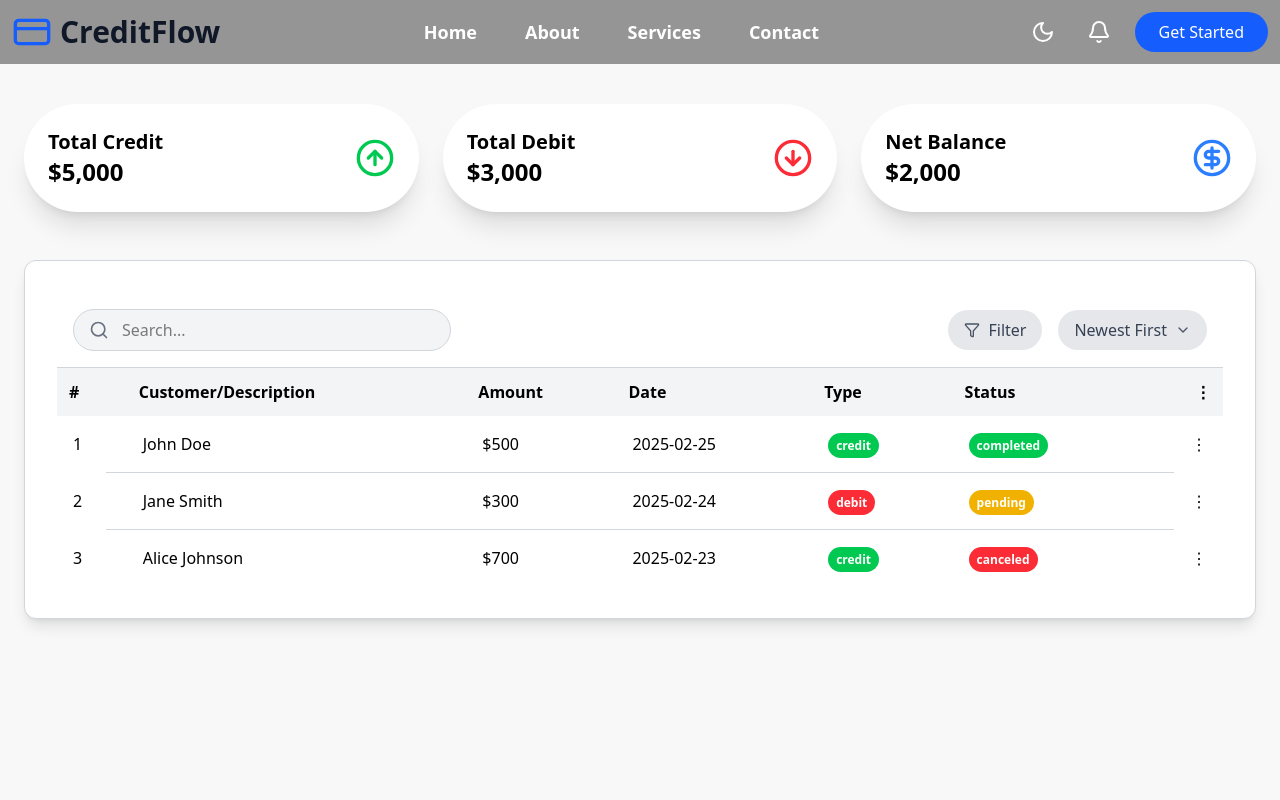
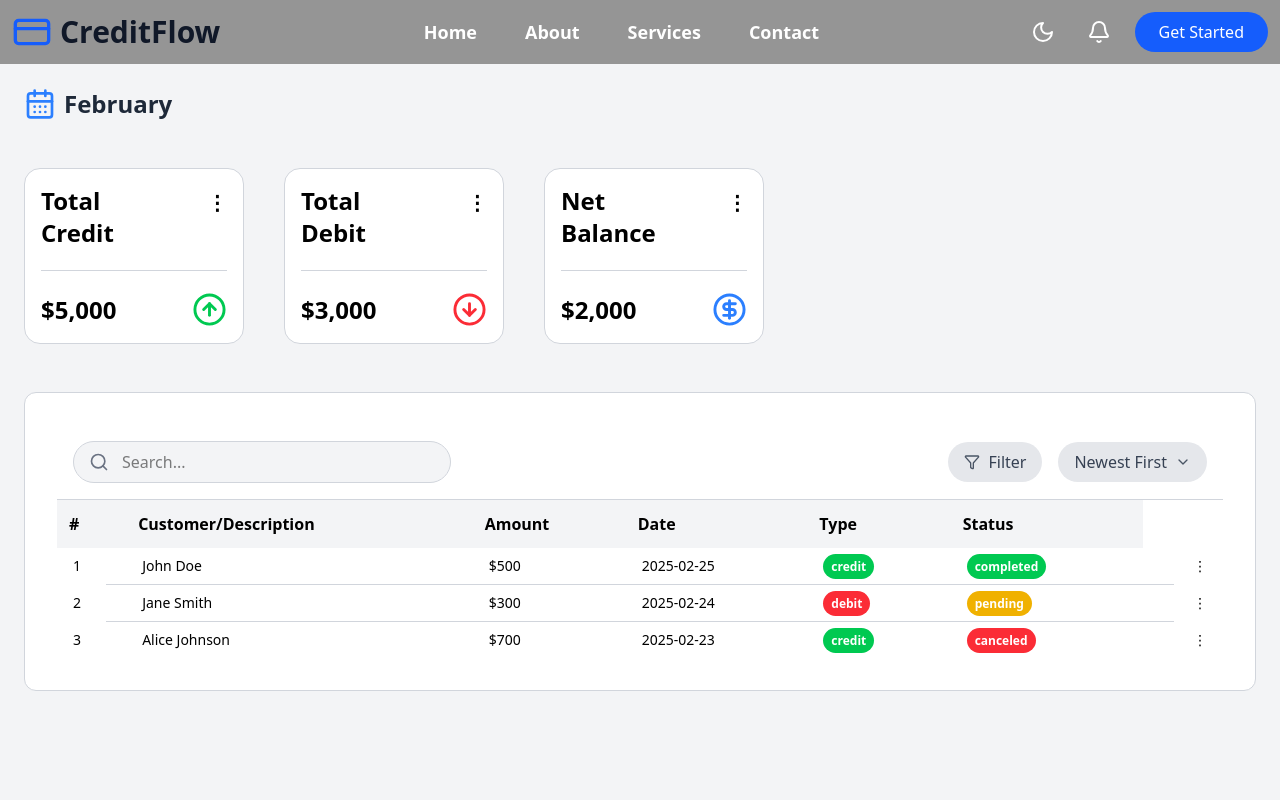
Before and after one commit to ramji023/CreditFlow, a React (Vite) app: page /dashboard in a window 1280 px wide. Shown: the top 800 px of the page. Built offline with nearby package versions, Linux system fonts and the light colour scheme.

Commit message:
make some changes in dashboard component

```diff
--- a/src/Layout/Navbar.jsx
+++ b/src/Layout/Navbar.jsx
@@ -5,7 +5,7 @@ function Navbar() {
     const [darkMode, setDarkMode] = useState(false);
 
     return (
-        <header className="fixed w-full top-0 left-0 z-50 text-white" style={{ backgroundColor: "rgba(0, 0, 0, 0.4)" }}>
+        <header className="w-full top-0 left-0 z-50 text-white" style={{ backgroundColor: "rgba(0, 0, 0, 0.4)" }}>
             <div className="container mx-auto flex items-center justify-between p-3">
                 {/* Logo */}
                 <div className="flex items-center">
--- /dev/null
+++ b/src/components/dashboard/CurrentMonth.jsx
@@ -0,0 +1,17 @@
+import React from "react";
+import { CalendarDays } from "lucide-react";
+
+const CalendarWidget = () => {
+    const currentMonth = new Date().toLocaleString("default", { month: "long" });
+
+    return (
+        <div className="flex items-center gap-2 p-6 w-fit">
+            {/* Colored Icon */}
+            <CalendarDays className="w-8 h-8 text-blue-500" />
+            {/* Current Month */}
+            <span className="text-2xl font-semibold text-gray-800">{currentMonth}</span>
+        </div>
+    );
+};
+
+export default CalendarWidget;
--- a/src/components/dashboard/ExpenseTable.jsx
+++ b/src/components/dashboard/ExpenseTable.jsx
@@ -10,7 +10,7 @@ const ExpenseTable = () => {
 
   return (
     <div className="p-6">
-      <div className="bg-white rounded-xl shadow-lg border border-gray-300 overflow-hidden p-8">
+      <div className="bg-white rounded-xl border border-gray-300 overflow-hidden p-8">
         {/* Search & Filters Row */}
         <div className="p-4 flex items-center justify-between border-b border-gray-300">
           {/* Search Field with Icon */}
@@ -22,7 +22,6 @@ const ExpenseTable = () => {
               className="pl-12 p-2 rounded-full w-full bg-gray-100 border border-gray-300 focus:outline-none focus:ring-2 focus:ring-blue-400"
             />
           </div>
-
           {/* Right Side: Filter & Sort */}
           <div className="flex items-center space-x-4">
             {/* Filter Button */}
@@ -49,18 +48,18 @@ const ExpenseTable = () => {
               <th className="p-3">Date</th>
               <th className="p-3">Type</th>
               <th className="p-3">Status</th>
-              <th className="p-3 text-right">⋮</th> {/* Rounded top-right corner */}
+              {/* <th className="p-3 text-right">⋮</th> Rounded top-right corner */}
             </tr>
           </thead>
           <tbody>
             {data.map((item, index) => (
               <React.Fragment key={item.id}>
-                <tr>
-                  <td className="p-4">{index + 1}</td>
-                  <td className="p-4">{item.customer}</td>
-                  <td className="p-4">{item.amount}</td>
-                  <td className="p-4">{item.date}</td>
-                  <td className="p-4">
+                <tr className="text-sm font-medium">
+                  <td className="py-2 px-4">{index + 1}</td>
+                  <td className="py-2 px-4">{item.customer}</td>
+                  <td className="py-2 px-4">{item.amount}</td>
+                  <td className="py-2 px-4">{item.date}</td>
+                  <td className="py-2 px-4">
                     <span
                       className={`px-2 py-1 rounded-full text-xs font-semibold text-white ${item.type === "credit" ? "bg-green-500" : "bg-red-500"
                         }`}
@@ -68,7 +67,7 @@ const ExpenseTable = () => {
                       {item.type}
                     </span>
                   </td>
-                  <td className="p-4">
+                  <td className="py-2 px-4">
                     <span
                       className={`px-2 py-1 rounded-full text-xs font-semibold text-white ${item.status === "completed"
                         ? "bg-green-500"
@@ -80,8 +79,9 @@ const ExpenseTable = () => {
                       {item.status}
                     </span>
                   </td>
-                  <td className="p-4 text-right cursor-pointer">⋮</td>
+                  <td className="py-2 px-4 text-right cursor-pointer">⋮</td>
                 </tr>
+
                 {/* Extended horizontal line */}
                 {index < data.length - 1 && (
                   <tr>
@@ -93,6 +93,7 @@ const ExpenseTable = () => {
               </React.Fragment>
             ))}
           </tbody>
+
         </table>
       </div>
     </div>
--- a/src/components/dashboard/MainCards.jsx
+++ b/src/components/dashboard/MainCards.jsx
@@ -5,35 +5,45 @@ const MainCards = () => {
     {
       title: "Total Credit",
       amount: "$5,000",
-      icon: <ArrowUpCircle className="text-green-500" size={40} />, // Green for credit
+      icon: <ArrowUpCircle className="text-green-500" size={35} />, // Green for credit
     },
     {
       title: "Total Debit",
       amount: "$3,000",
-      icon: <ArrowDownCircle className="text-red-500" size={40} />, // Red for debit
+      icon: <ArrowDownCircle className="text-red-500" size={35} />, // Red for debit
     },
     {
       title: "Net Balance",
       amount: "$2,000",
-      icon: <CircleDollarSign className="text-blue-500" size={40} />, // Blue for balance
+      icon: <CircleDollarSign className="text-blue-500" size={35} />, // Blue for balance
     },
   ];
 
   return (
-    <div className="grid grid-cols-1 sm:grid-cols-2 md:grid-cols-3 gap-6 p-6">
+    <div className="flex flex-wrap gap-10 p-6">
       {cards.map((card, index) => (
         <div
           key={index}
-          className="bg-white shadow-xl rounded-full p-6 flex items-center justify-between"
+          className="bg-white border border-gray-300 rounded-2xl w-55 h-44 p-4 flex flex-col justify-between"
         >
-          <div>
-            <h2 className="text-xl font-semibold">{card.title}</h2>
+          {/* Title */}
+          <div className="flex gap-13 items-baseline">
+            <h2 className="text-2xl font-semibold ">{card.title}</h2>
+            <th className="text-right text-xl">⋮</th>
+          </div>
+          {/* Border Line */}
+          <hr className="border-t border-gray-300 my-1" />
+
+          {/* Amount & Icon Section */}
+          <div className="flex items-center justify-between">
             <p className="text-2xl font-bold">{card.amount}</p>
+            <div className="text-2xl">{card.icon}</div>
           </div>
-          {card.icon}
         </div>
       ))}
     </div>
+
+
   );
 };
 
--- a/src/pages/Dashboard.jsx
+++ b/src/pages/Dashboard.jsx
@@ -1,14 +1,15 @@
 import React from 'react'
+import CalendarWidget from '../components/dashboard/CurrentMonth'
 import MainCards from '../components/dashboard/MainCards'
 import ExpenseTable from '../components/dashboard/ExpenseTable'
 const Dashboard = () => {
     return (
         <>
-            <div className='min-h-screen mt-20'>
+            <div className='min-h-screen bg-gray-100 '>
+                <CalendarWidget />
                 <MainCards />
                 <ExpenseTable />
             </div>
-
         </>
     )
 }
```
